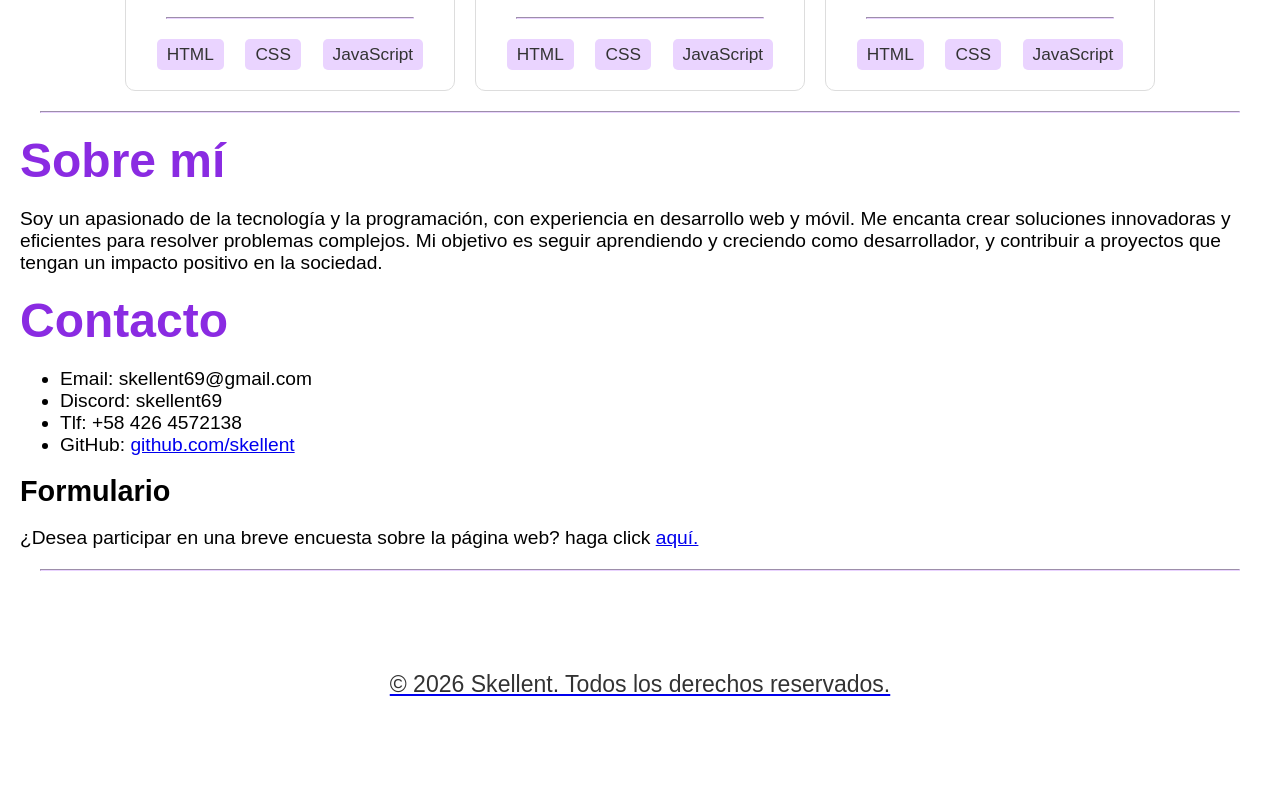
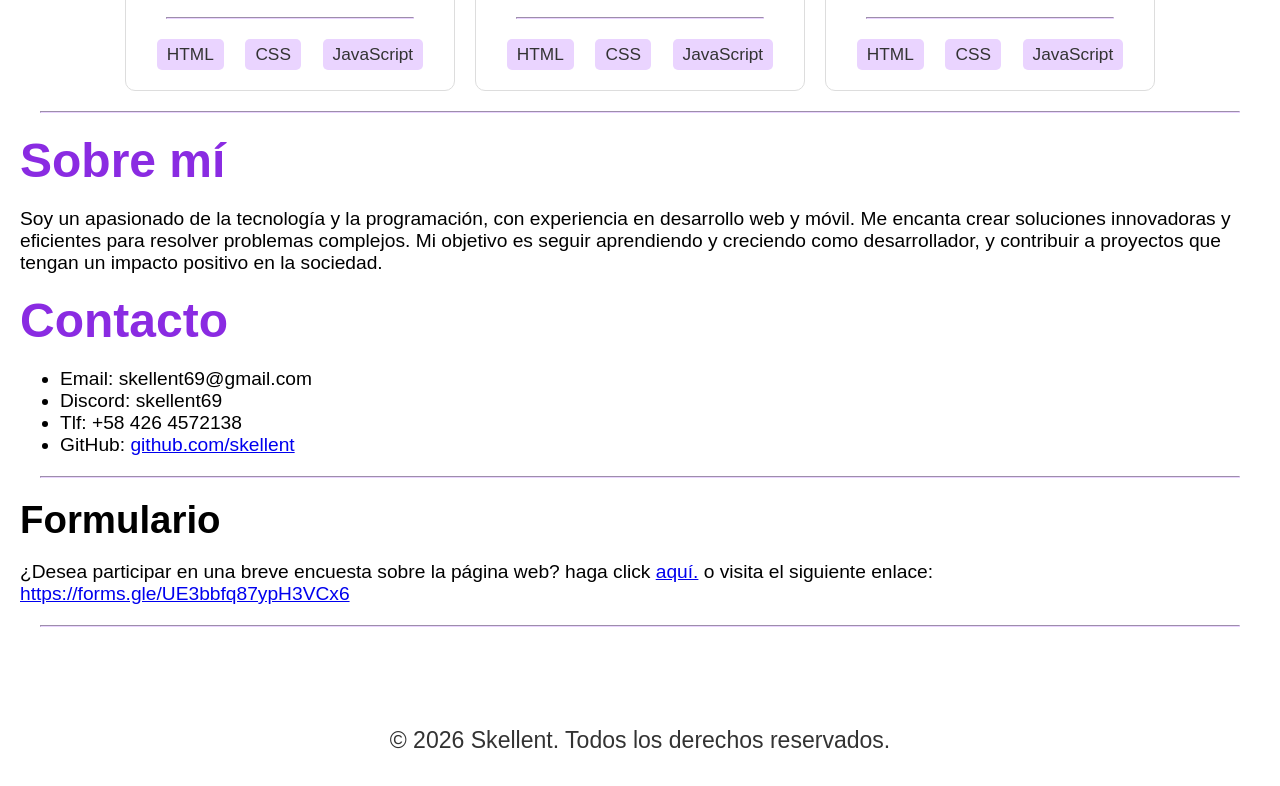
Before and after one commit to skellent/skellent, a plain HTML site: page docs/index.html in a window 1280 px wide. Shown: the part 660-1446 px from the top of the page. Drawn offline with Linux system fonts and the light colour scheme; a web font is replaced by a local one.

Commit message:
Arreglo en HTML

```diff
--- a/docs/index.html
+++ b/docs/index.html
@@ -87,9 +87,11 @@
                 <li>GitHub: <a href="https://github.com/skellent" target="_blank" rel="noopener noreferrer">github.com/skellent</a></li>
             </ul>
         </section>
+        <hr>
+        <h1>Formulario</h1>
         <section>
-            <h2>Formulario</h2>
-            <p>¿Desea participar en una breve encuesta sobre la página web? haga click <a href="https://forms.gle/UE3bbfq87ypH3VCx6" target="_blank">aquí.</p>
+            <p>
+                ¿Desea participar en una breve encuesta sobre la página web? haga click <a href="https://forms.gle/UE3bbfq87ypH3VCx6" target="_blank">aquí.</a> o visita el siguiente enlace: <a href="https://forms.gle/UE3bbfq87ypH3VCx6" target="_blank">https://forms.gle/UE3bbfq87ypH3VCx6</a></p>
         </section>
     </main>
     <hr>
```
